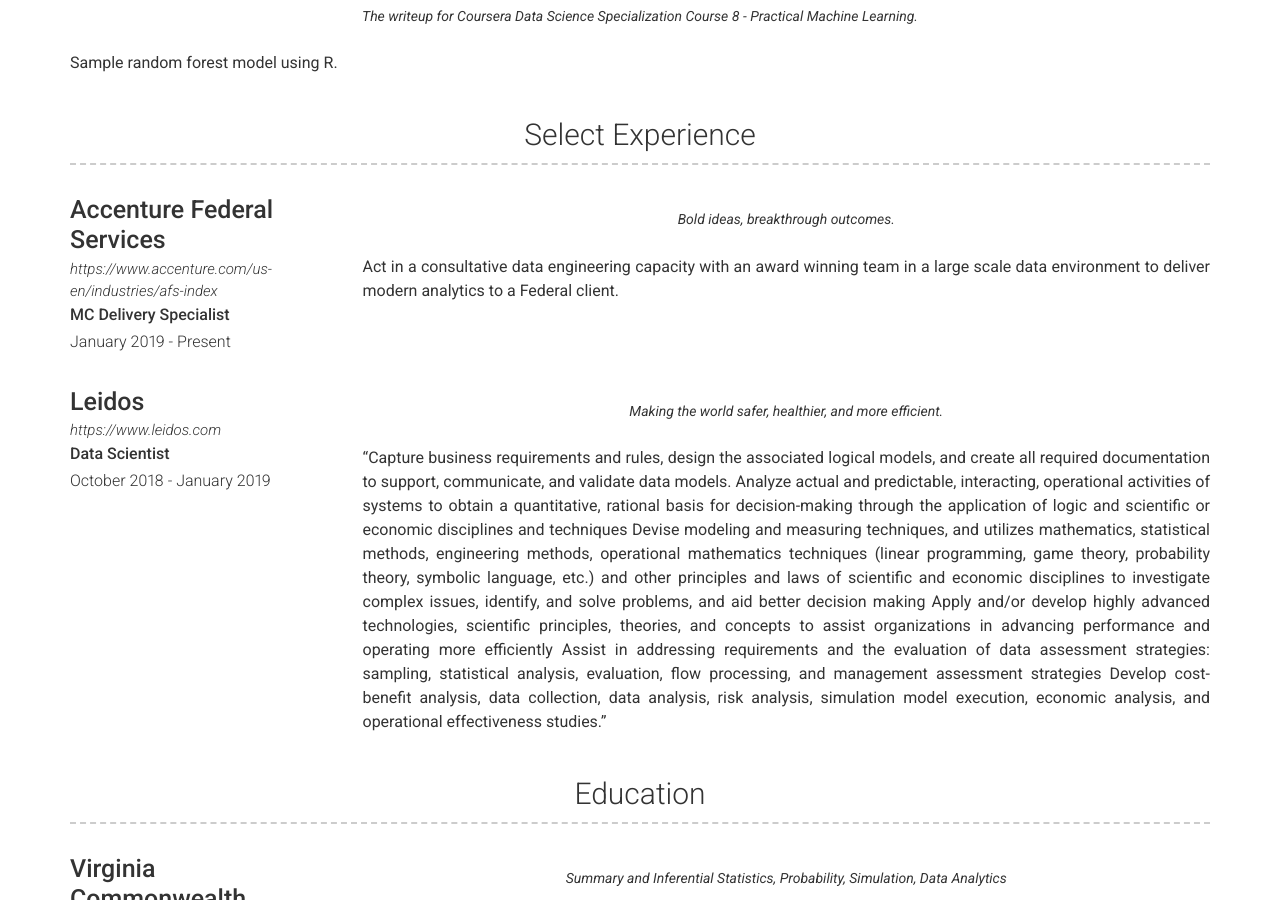
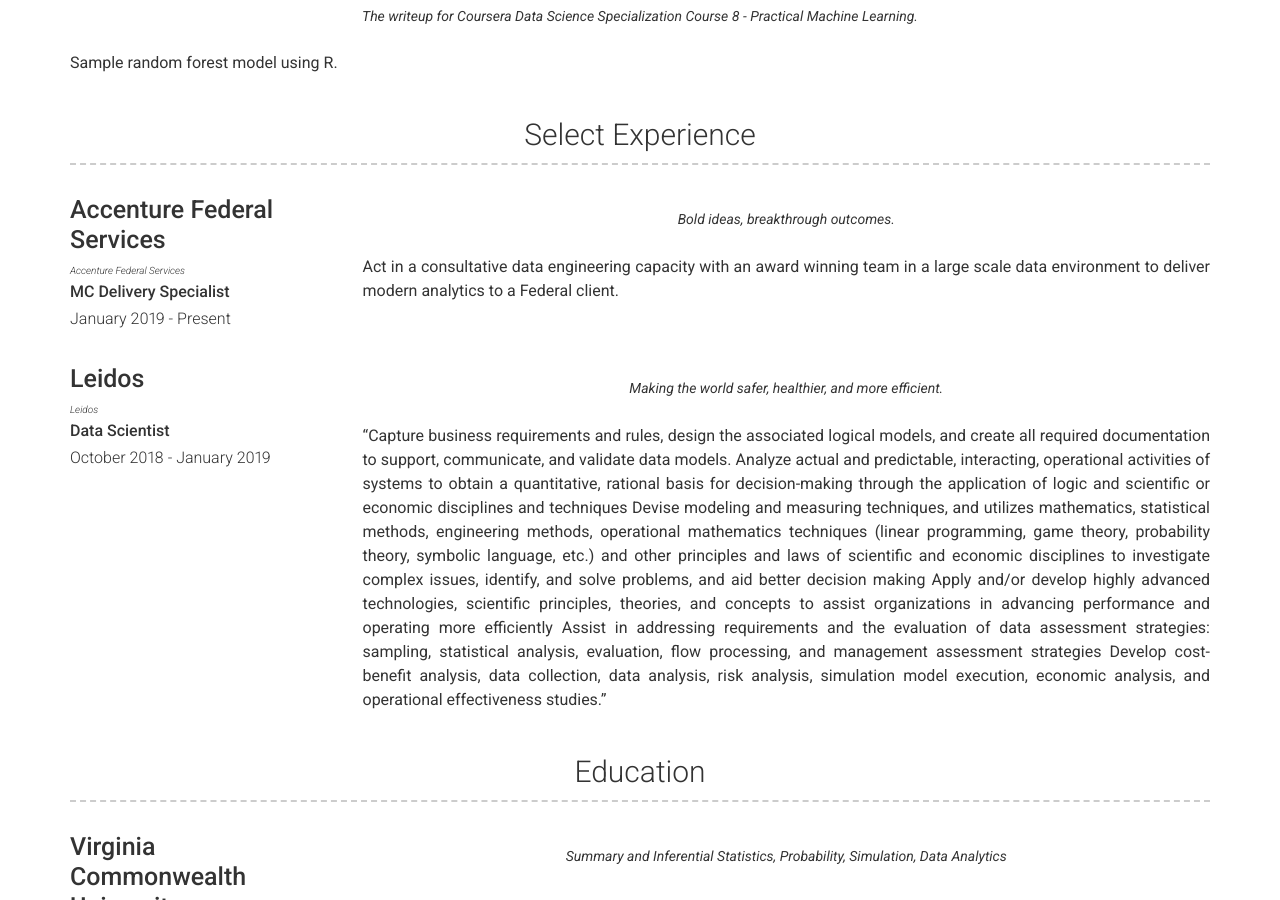
Before and after one commit to r-ballard/r-ballard.github.io, a Jekyll site: the page built from index.md, in a window 1280 px wide and 900 px high, scrolled down 696 px. Built offline with Jekyll 4.4.1, drawn with Linux system fonts in a browser that asks for light colours; nearby versions of some CDN libraries.

Commit message:
Update homepage links

```diff
--- a/_data/experience.yml
+++ b/_data/experience.yml
@@ -1,7 +1,7 @@
 # Experience template
 - layout: left
   company: Accenture Federal Services
-  link: https://www.accenture.com/us-en/industries/afs-index
+  link: <a href=https://www.accenture.com/us-en/industries/afs-index>Accenture Federal Services</a>
   job_title: MC Delivery Specialist
   dates: January 2019 - Present
   quote: >
@@ -10,7 +10,7 @@
     Act in a consultative data engineering capacity with an award winning team in a large scale data environment to deliver modern analytics to a Federal client.
 - layout: left
   company: Leidos
-  link: https://www.leidos.com
+  link: <a href=https://www.leidos.com>Leidos</a>
   job_title: Data Scientist
   dates: October 2018 - January 2019
   quote: >
```
